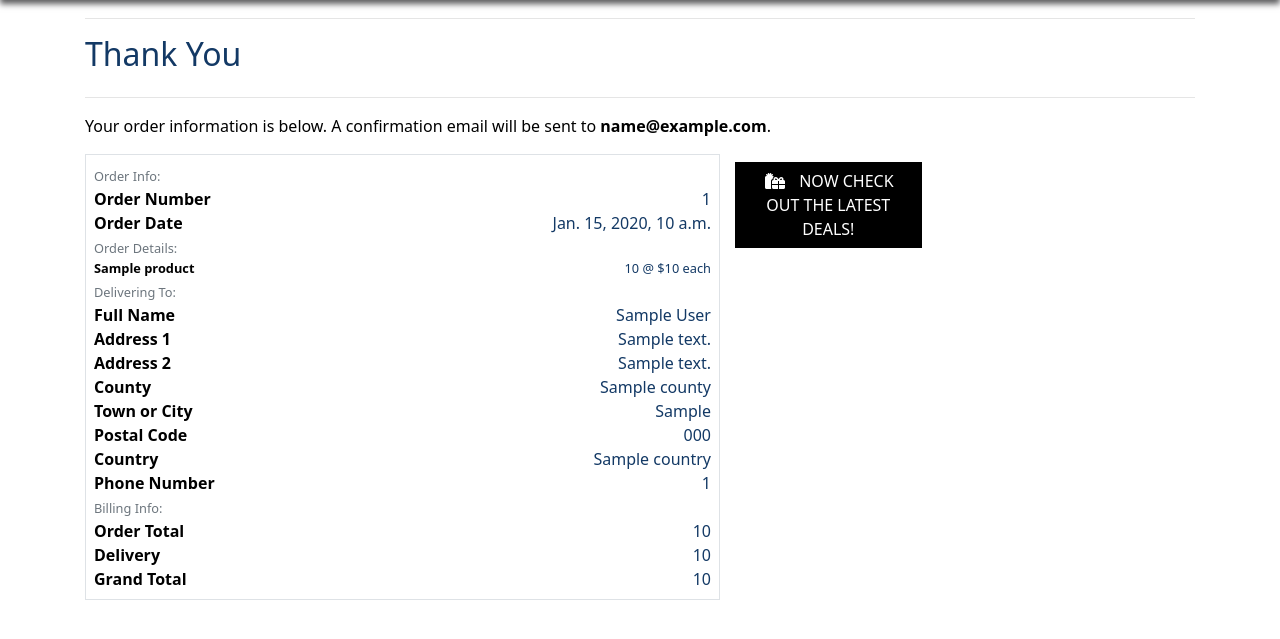
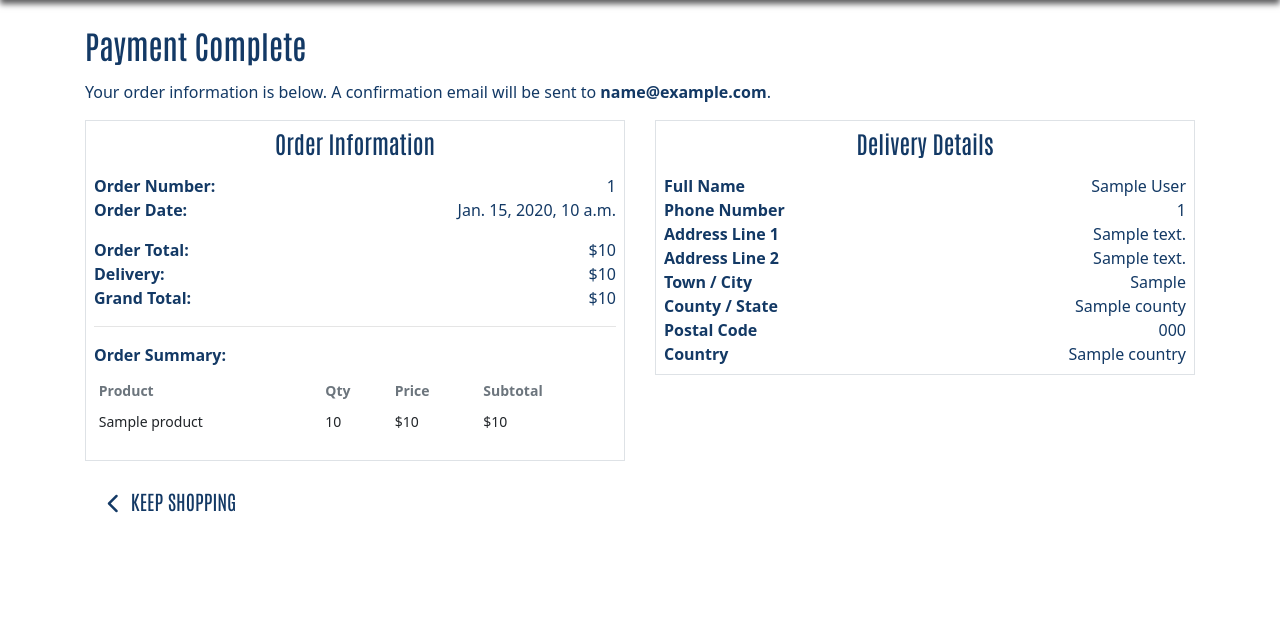
Before and after one commit to jonathanmeaney-lmk/globale_store, a Django app: template checkout/templates/checkout/checkout_success.html in a window 1280 px wide. Shown: the part 102-741 px from the top of the page. Run offline with Django 3.2, Linux system fonts and the light colour scheme; the template is opened without the code that fills it: most values are stand-ins (such as "Sample title", 1, 10 or a date in 2020); some libraries are stand-ins or nearby versions.

Commit message:
Added style to payment confirmation page

```diff
--- a/checkout/static/checkout/css/checkout.css
+++ b/checkout/static/checkout/css/checkout.css
@@ -65,3 +65,7 @@ select option[value=""] {
     margin: 0;
     height: 100%;
 }
+
+.order-history {
+    font-size: 14px
+}
--- a/checkout/templates/checkout/checkout_success.html
+++ b/checkout/templates/checkout/checkout_success.html
@@ -17,77 +17,142 @@
     <div class="container">
         <div class="row">
             <div class="col">
-                <hr>
-                <h2 class="logo-font mb-4">Thank You</h2>
-                <hr>
-                <p class="text-black">Your order information is below. A confirmation email will be sent to <strong>{{ order.email }}</strong>.</p>
+                <h2 class="headings mt-4 mb-3">Payment Complete</h2>
+                <p>Your order information is below. A confirmation email will be sent to <strong>{{ order.email }}</strong>.
+                </p>
             </div>
         </div>
-
         <div class="row">
-            <div class="col-12 col-lg-7">
-                <div class="order-confirmation-wrapper p-2 border">
+            <div class="col-12 col-lg-6">
+                <div class="p-2 border text-wrap">
                     <div class="row">
                         <div class="col">
-                            <small class="text-muted">Order Info:</small>
+                            <h4 class="headings text-center mb-3">Order Information</h4>
+                        </div>
+                    </div>
+                    <div class="row">
+                        <div class="col-12 col-md-4">
+                            <p class="font-weight-bold mb-0">Order Number:</p>
+                        </div>
+                        <div class="col-12 col-md-8 text-md-right">
+                            <p class="mb-0 d-none d-sm-inline">{{ order.order_number }}</p>
+                            <p class="mb-0 d-inline d-sm-none">{{ order.order_number|truncatechars:24 }}</p>
+                        </div>
+                    </div>
+                    <div class="row">
+                        <div class="col-12 col-md-4">
+                            <p class="font-weight-bold mb-0">Order Date:</p>
+                        </div>
+                        <div class="col-12 col-md-8 mb-0 text-md-right">
+                            <p>{{ order.date }}</p>
+                        </div>
+                    </div>
+                    <div class="row">
+                        <div class="col-12 col-md-4">
+                            <p class="mb-0 font-weight-bold">Order Total:</p>
+                        </div>
+                        <div class="col-12 col-md-8 text-md-right">
+                            <p class="mb-0">${{ order.order_total }}</p>
                         </div>
                     </div>
 
                     <div class="row">
                         <div class="col-12 col-md-4">
-                            <p class="mb-0 text-black font-weight-bold">Order Number</p>
+                            <p class="mb-0 font-weight-bold">Delivery:</p>
                         </div>
                         <div class="col-12 col-md-8 text-md-right">
-                            <p class="mb-0">{{ order.order_number }}</p>
+                            <p class="mb-0">${{ order.delivery_cost }}</p>
                         </div>
                     </div>
-
                     <div class="row">
                         <div class="col-12 col-md-4">
-                            <p class="mb-0 text-black font-weight-bold">Order Date</p>
+                            <p class="mb-0 font-weight-bold">Grand Total:</p>
                         </div>
                         <div class="col-12 col-md-8 text-md-right">
-                            <p class="mb-0">{{ order.date }}</p>
+                            <p class="mb-0">${{ order.grand_total }}</p>
                         </div>
                     </div>
-
+                    <hr class="my-3">
+                    <div class="row">
+                        <div class="col-12">
+                            <p class="mb-0 font-weight-bold mb-2">Order Summary:</p>
+                        </div>
+                        <div class="col-12">
+                            <div class="order-history table-responsive">
+                                <table class="table table-sm table-borderless">
+                                    <thead class="text-muted">
+                                        <tr>
+                                            <th>Product</th>
+                                            <th>Qty</th>
+                                            <th>Price</th>
+                                            <th>Subtotal</th>
+                                        </tr>
+                                    </thead>
+                                    <tbody>
+                                        {% for item in order.lineitems.all %}
+                                        <tr>
+                                            <td>
+                                                {{ item.product.name }}
+                                            </td>
+                                            <td>{{ item.quantity }}</td>
+                                            <td>
+                                                ${{ item.product.price }}
+                                            </td>
+                                            <td>${{ item.lineitem_total }}</td>
+                                        </tr>
+                                        {% endfor %}
+                                    </tbody>
+                                </table>
+                            </div>
+                        </div>
+                    </div>
+                </div>
+                <div class="row">
+                    <div class="col-12">
+                        {% if from_profile %}
+                        <a href="{% url 'profile' %}" class="btn headings return-links my-2 mr-2 rounded-0 btn-lg">
+                            <span class="icon">
+                                <i class="fas fa-chevron-left"></i>
+                            </span>
+                            <span class="text-uppercase">Back to Profile</span>
+                        </a>
+                        {% else %}
+                        <a href="{% url 'products' %}" class="btn headings return-links mt-3 my-2 rounded-0 btn-lg">
+                            <span class="icon">
+                                <i class="fas fa-chevron-left"></i>
+                            </span>
+                            <span class="text-uppercase">Keep Shopping</span>
+                        </a>
+                        {% endif %}
+                    </div>
+                </div>
+            </div>
+            <div class="col-12 col-lg-6">
+                <div class="p-2 border mb-3">
                     <div class="row">
                         <div class="col">
-                            <small class="text-muted">Order Details:</small>
+                            <h4 class="headings text-center mb-3">Delivery Details</h4>
                         </div>
                     </div>
-
-                    {% for item in order.lineitems.all %}
                     <div class="row">
                         <div class="col-12 col-md-4">
-                            <p class="small mb-0 text-black font-weight-bold">
-                                {{ item.product.name }}
-                            </p>
-                        </div>
-                        <div class="col-12 col-md-8 text-md-right">
-                            <p class="small mb-0">{{ item.quantity }} @ ${{ item.product.price }} each</p>
-                        </div>
-                    </div>
-                    {% endfor %}
-
-                    <div class="row">
-                        <div class="col">
-                            <small class="text-muted">Delivering To:</small>
-                        </div>
-                    </div>
-
-                    <div class="row">
-                        <div class="col-12 col-md-4">
-                            <p class="mb-0 text-black font-weight-bold">Full Name</p>
+                            <p class="mb-0 font-weight-bold">Full Name</p>
                         </div>
                         <div class="col-12 col-md-8 text-md-right">
                             <p class="mb-0">{{ order.full_name }}</p>
                         </div>
                     </div>
-
                     <div class="row">
                         <div class="col-12 col-md-4">
-                            <p class="mb-0 text-black font-weight-bold">Address 1</p>
+                            <p class="font-weight-bold mb-0">Phone Number</p>
+                        </div>
+                        <div class="col-12 col-md-8 text-md-right">
+                            <p class="mb-0">{{ order.phone_number }}</p>
+                        </div>
+                    </div>
+                    <div class="row">
+                        <div class="col-12 col-md-4">
+                            <p class="mb-0 font-weight-bold">Address Line 1</p>
                         </div>
                         <div class="col-12 col-md-8 text-md-right">
                             <p class="mb-0">{{ order.street_address1 }}</p>
@@ -97,18 +162,27 @@
                     {% if order.street_address2 %}
                     <div class="row">
                         <div class="col-12 col-md-4">
-                            <p class="mb-0 text-black font-weight-bold">Address 2</p>
+                            <p class="mb-0 font-weight-bold">Address Line 2</p>
                         </div>
                         <div class="col-12 col-md-8 text-md-right">
-                            <p class="mb-0">{{ order.street_address1 }}</p>
+                            <p class="mb-0">{{ order.street_address2 }}</p>
                         </div>
                     </div>
                     {% endif %}
 
+                    <div class="row">
+                        <div class="col-12 col-md-4">
+                            <p class="mb-0 font-weight-bold">Town / City</p>
+                        </div>
+                        <div class="col-12 col-md-8 text-md-right">
+                            <p class="mb-0">{{ order.town_or_city }}</p>
+                        </div>
+                    </div>
+
                     {% if order.county %}
                     <div class="row">
                         <div class="col-12 col-md-4">
-                            <p class="mb-0 text-black font-weight-bold">County</p>
+                            <p class="mb-0 font-weight-bold">County / State </p>
                         </div>
                         <div class="col-12 col-md-8 text-md-right">
                             <p class="mb-0">{{ order.county }}</p>
@@ -116,19 +190,10 @@
                     </div>
                     {% endif %}
 
-                    <div class="row">
-                        <div class="col-12 col-md-4">
-                            <p class="mb-0 text-black font-weight-bold">Town or City</p>
-                        </div>
-                        <div class="col-12 col-md-8 text-md-right">
-                            <p class="mb-0">{{ order.town_or_city }}</p>
-                        </div>
-                    </div>
-
                     {% if order.postcode %}
                     <div class="row">
                         <div class="col-12 col-md-4">
-                            <p class="mb-0 text-black font-weight-bold">Postal Code</p>
+                            <p class="mb-0 font-weight-bold">Postal Code</p>
                         </div>
                         <div class="col-12 col-md-8 text-md-right">
                             <p class="mb-0">{{ order.postcode }}</p>
@@ -138,73 +203,12 @@
 
                     <div class="row">
                         <div class="col-12 col-md-4">
-                            <p class="mb-0 text-black font-weight-bold">Country</p>
+                            <p class="mb-0 font-weight-bold">Country</p>
                         </div>
                         <div class="col-12 col-md-8 text-md-right">
                             <p class="mb-0">{{ order.country }}</p>
                         </div>
                     </div>
-
-                    <div class="row">
-                        <div class="col-12 col-md-4">
-                            <p class="mb-0 text-black font-weight-bold">Phone Number</p>
-                        </div>
-                        <div class="col-12 col-md-8 text-md-right">
-                            <p class="mb-0">{{ order.phone_number }}</p>
-                        </div>
-                    </div>
-
-                    <div class="row">
-                        <div class="col">
-                            <small class="text-muted">Billing Info:</small>
-                        </div>
-                    </div>
-
-                    <div class="row">
-                        <div class="col-12 col-md-4">
-                            <p class="mb-0 text-black font-weight-bold">Order Total</p>
-                        </div>
-                        <div class="col-12 col-md-8 text-md-right">
-                            <p class="mb-0">{{ order.order_total }}</p>
-                        </div>
-                    </div>
-
-                    <div class="row">
-                        <div class="col-12 col-md-4">
-                            <p class="mb-0 text-black font-weight-bold">Delivery</p>
-                        </div>
-                        <div class="col-12 col-md-8 text-md-right">
-                            <p class="mb-0">{{ order.delivery_cost }}</p>
-                        </div>
-                    </div>
-
-                    <div class="row">
-                        <div class="col-12 col-md-4">
-                            <p class="mb-0 text-black font-weight-bold">Grand Total</p>
-                        </div>
-                        <div class="col-12 col-md-8 text-md-right">
-                            <p class="mb-0">{{ order.grand_total }}</p>
-                        </div>
-                    </div>
-                </div>
-            </div>
-            <div class="row">
-                <div class="col-12 col-lg-7 text-right">
-                    {% if from_profile %}
-                        <a href="{% url 'profile' %}" class="btn btn-black rounded-0 my-2">
-                            <span class="icon mr-2">
-                                <i class="fas fa-angle-left"></i>
-                            </span>
-                            <span class="text-uppercase">Back to Profile</span>
-                        </a>
-                    {% else %}
-                        <a href="{% url 'products' %}?category=new_arrivals,deals,clearance" class="btn btn-black rounded-0 my-2">
-                            <span class="icon mr-2">
-                                <i class="fas fa-gifts"></i>
-                            </span>
-                            <span class="text-uppercase">Now check out the latest deals!</span>
-                        </a>
-                    {% endif %}
                 </div>
             </div>
         </div>
```
